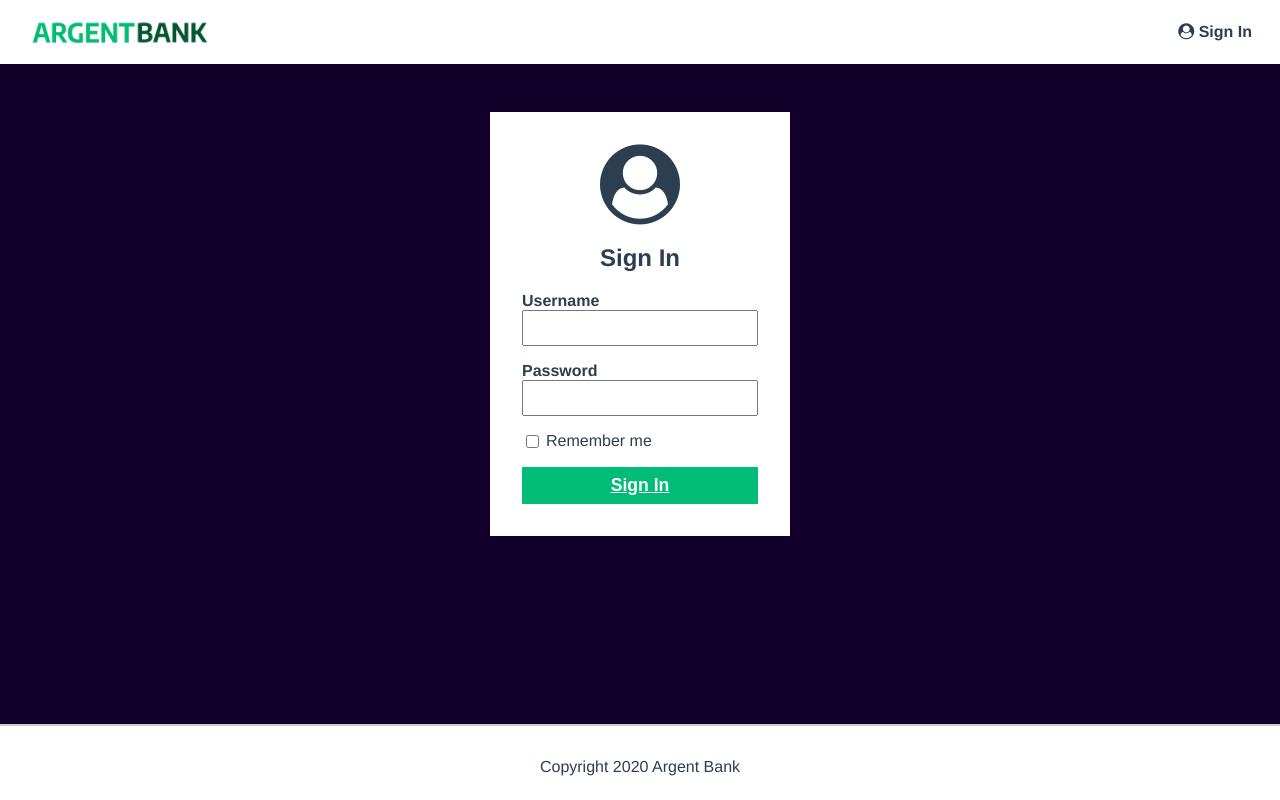
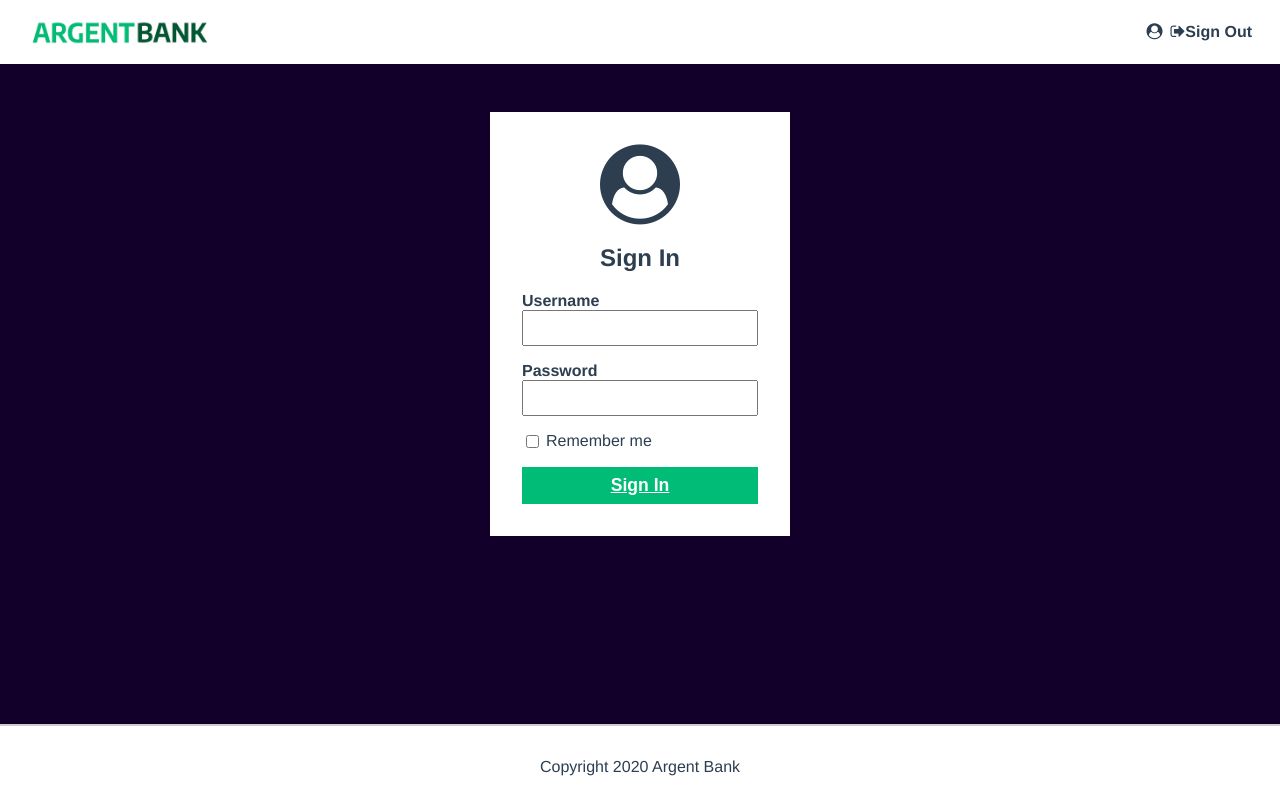
Before and after one commit to Allandrow/CyrilTiger_13_01122021, a React (Vite) app: page /login in a window 1280 px wide. Built offline with nearby package versions, Linux system fonts and the light colour scheme; no server answers; sample sign-in values are in the browser's storage.

Commit message:
added remember me feature + sign out

```diff
--- a/src/App.tsx
+++ b/src/App.tsx
@@ -1,9 +1,33 @@
+import { useEffect } from 'react'
 import { Route, Routes } from 'react-router'
 import { HomePage } from './pages/HomePage'
 import { LoginPage } from './pages/LoginPage'
 import { UserPage } from './pages/UserPage'
+import { useDispatch } from 'react-redux'
+import { removeToken, setToken } from './features/authSlice'
+import { removeUser, setUser } from './features/userInfosSlice'
+import { useGetUserInfosMutation } from './app/services/fetchApi'
 
 function App() {
+  const dispatch = useDispatch()
+  const [getUserInfos] = useGetUserInfosMutation()
+  useEffect(() => {
+    try {
+      const fetchAndSetUser = async () => {
+        const userInfos = await getUserInfos('').unwrap()
+        dispatch(setUser(userInfos))
+      }
+      const token = localStorage.getItem('authToken')
+      dispatch(setToken(token))
+      fetchAndSetUser()
+    } catch (err) {
+      // TODO : create a separate function to avoid duplication with signout
+      localStorage.removeItem('authToken')
+      dispatch(removeToken())
+      dispatch(removeUser())
+    }
+  }, [])
+
   return (
     <Routes>
       <Route path="/" element={<HomePage />} />
--- /dev/null
+++ b/src/app/hooks/useAuth.ts
@@ -0,0 +1,8 @@
+import { useMemo } from 'react'
+import { useSelector } from 'react-redux'
+import { RootState } from '../store'
+
+export const useAuth = () => {
+  const userToken = useSelector((state: RootState) => state.auth.token)
+  return useMemo(() => ({ userToken }), [userToken])
+}
--- a/src/components/loggedInNav/LoggedInNav.tsx
+++ /dev/null
@@ -1,16 +0,0 @@
-import { Link } from 'react-router-dom'
-
-export const LoggedInNav = ({ name }: any) => {
-  return (
-    <div>
-      <Link to="profile" className="main-nav-item">
-        <i className="fa fa-user-circle"></i>
-        {name}
-      </Link>
-      <Link to="/" className="main-nav-item">
-        <i className="fa fa-sign-out"></i>
-        Sign Out
-      </Link>
-    </div>
-  )
-}
--- a/src/components/loggedOutNav/LoggedOutNav.tsx
+++ /dev/null
@@ -1,12 +0,0 @@
-import { Link } from 'react-router-dom'
-
-export const LoggedOutNav = () => {
-  return (
-    <div>
-      <Link to="/login" className="main-nav-item">
-        <i className="fa fa-user-circle"></i>
-        <span> Sign In</span>
-      </Link>
-    </div>
-  )
-}
--- a/src/components/loginForm/LoginForm.tsx
+++ b/src/components/loginForm/LoginForm.tsx
@@ -13,6 +13,7 @@ export const LoginForm = () => {
     email: '',
     password: '',
   })
+  const [persistData, setPersistData] = useState(false)
   const [getAuthToken] = useGetAuthTokenMutation()
   const [getUserInfos] = useGetUserInfosMutation()
   const dispatch = useDispatch()
@@ -29,15 +30,23 @@ export const LoginForm = () => {
 
   const handleSubmit = async (e: SyntheticEvent) => {
     try {
+      // create a new function to put all this
       e.preventDefault()
       const token = await getAuthToken(formState).unwrap()
       dispatch(setToken(token))
+      if (persistData) {
+        localStorage.setItem('authToken', token)
+      }
       const userInfos = await getUserInfos('').unwrap()
       dispatch(setUser(userInfos))
       navigate('/profile')
     } catch (err) {
       console.error('ERROR', err)
     }
+  }
+
+  const handlePersistData = () => {
+    setPersistData((persistData) => !persistData)
   }
 
   return (
@@ -51,7 +60,7 @@ export const LoginForm = () => {
         <input type="password" id="password" onChange={handleChange} />
       </div>
       <div className="input-remember">
-        <input type="checkbox" id="remember-me" />
+        <input type="checkbox" id="remember-me" onClick={handlePersistData} />
         <label htmlFor="remember-me">Remember me</label>
       </div>
       <button className="sign-in-button" onClick={handleSubmit}>
--- /dev/null
+++ b/src/components/navItems/NavItems.tsx
@@ -0,0 +1,42 @@
+import { SyntheticEvent } from 'react'
+import { useDispatch, useSelector } from 'react-redux'
+import { Link, useNavigate } from 'react-router-dom'
+import { RootState } from '../../app/store'
+import { removeToken } from '../../features/authSlice'
+import { removeUser } from '../../features/userInfosSlice'
+
+export const NavItems = ({ isLogged = false }: any) => {
+  const dispatch = useDispatch()
+  const navigate = useNavigate()
+  const userName = useSelector((state: RootState) => state.user.firstName)
+
+  const handleSignOut = (e: SyntheticEvent) => {
+    e.preventDefault()
+    localStorage.removeItem('authToken')
+    dispatch(removeToken())
+    dispatch(removeUser())
+    navigate('/')
+  }
+
+  return (
+    <div>
+      {isLogged ? (
+        <>
+          <Link to="profile" className="main-nav-item">
+            <i className="fa fa-user-circle"></i>
+            {userName}
+          </Link>
+          <Link to="/" className="main-nav-item" onClick={handleSignOut}>
+            <i className="fa fa-sign-out"></i>
+            Sign Out
+          </Link>
+        </>
+      ) : (
+        <Link to="/login" className="main-nav-item">
+          <i className="fa fa-user-circle"></i>
+          <span> Sign In</span>
+        </Link>
+      )}
+    </div>
+  )
+}
--- a/src/components/navigation/Navigation.tsx
+++ b/src/components/navigation/Navigation.tsx
@@ -1,13 +1,10 @@
 import logo from '../../assets/argentBankLogo.png'
 import { Link } from 'react-router-dom'
-// import { useUserFirstNameSelector } from '../../features/userInfosSlice'
-import { useSelector } from 'react-redux'
-import { RootState } from '../../app/store'
-import { LoggedOutNav } from '../loggedOutNav/LoggedOutNav'
-import { LoggedInNav } from '../loggedInNav/LoggedInNav'
+import { useAuth } from '../../app/hooks/useAuth'
+import { NavItems } from '../navItems/NavItems'
 
 export const Navigation = () => {
-  const userFirstName = useSelector((state: RootState) => state.user.firstName)
+  const { userToken } = useAuth()
 
   return (
     <nav className="main-nav">
@@ -19,7 +16,7 @@ export const Navigation = () => {
         />
         <h1 className="sr-only">Argent Bank</h1>
       </Link>
-      {userFirstName ? <LoggedInNav name={userFirstName} /> : <LoggedOutNav />}
+      <NavItems isLogged={userToken !== null} />
     </nav>
   )
 }
--- a/src/features/authSlice.ts
+++ b/src/features/authSlice.ts
@@ -11,12 +11,12 @@ const authSlice = createSlice({
     setToken(state, action) {
       state.token = action.payload
     },
-    logout(state, action) {
-      // stuff
+    removeToken(state) {
+      state.token = null
     },
   },
 })
 
-export const { setToken, logout } = authSlice.actions
+export const { setToken, removeToken } = authSlice.actions
 
 export default authSlice.reducer
--- a/src/features/userInfosSlice.ts
+++ b/src/features/userInfosSlice.ts
@@ -17,9 +17,13 @@ const userInfosSlice = createSlice({
     updateUser(state, action) {
       // stuff
     },
+    removeUser(state) {
+      state.firstName = null
+      state.lastName = null
+    },
   },
 })
 
-export const { setUser, updateUser } = userInfosSlice.actions
+export const { setUser, updateUser, removeUser } = userInfosSlice.actions
 
 export default userInfosSlice.reducer
```
